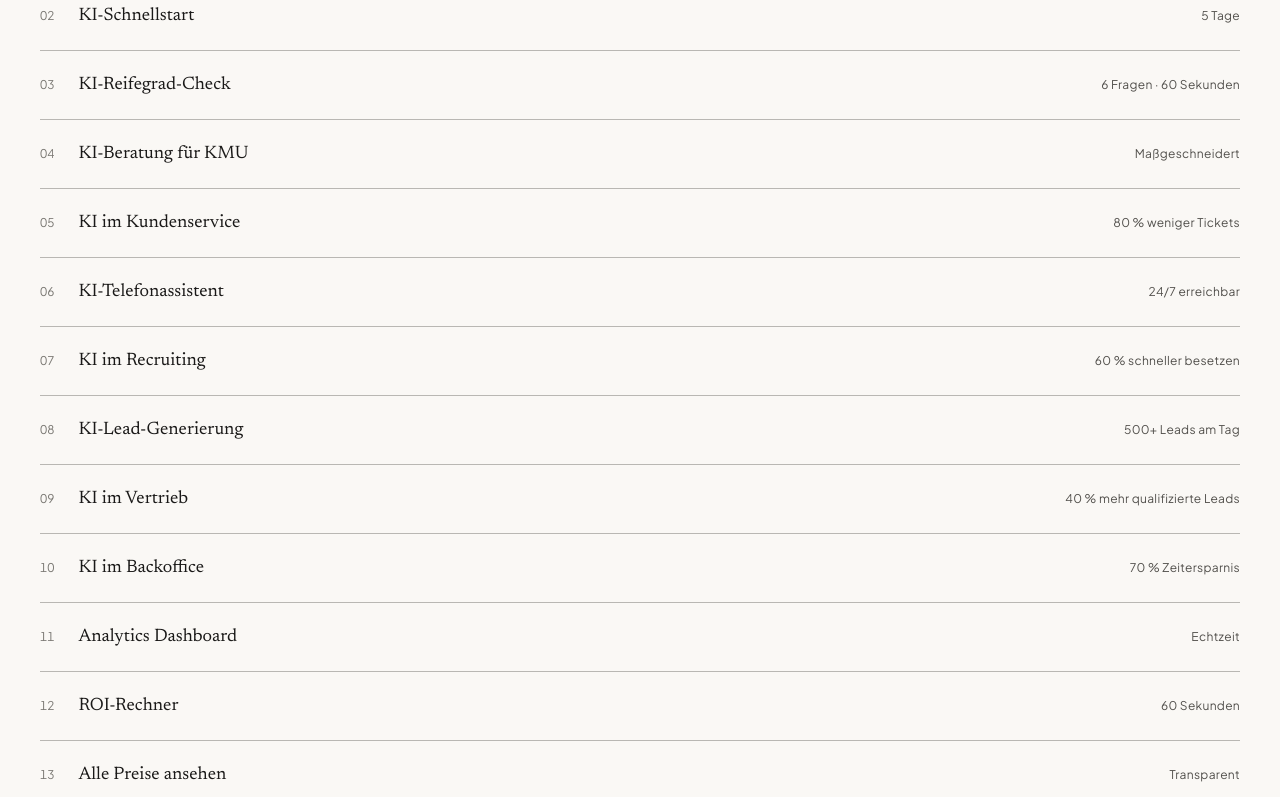
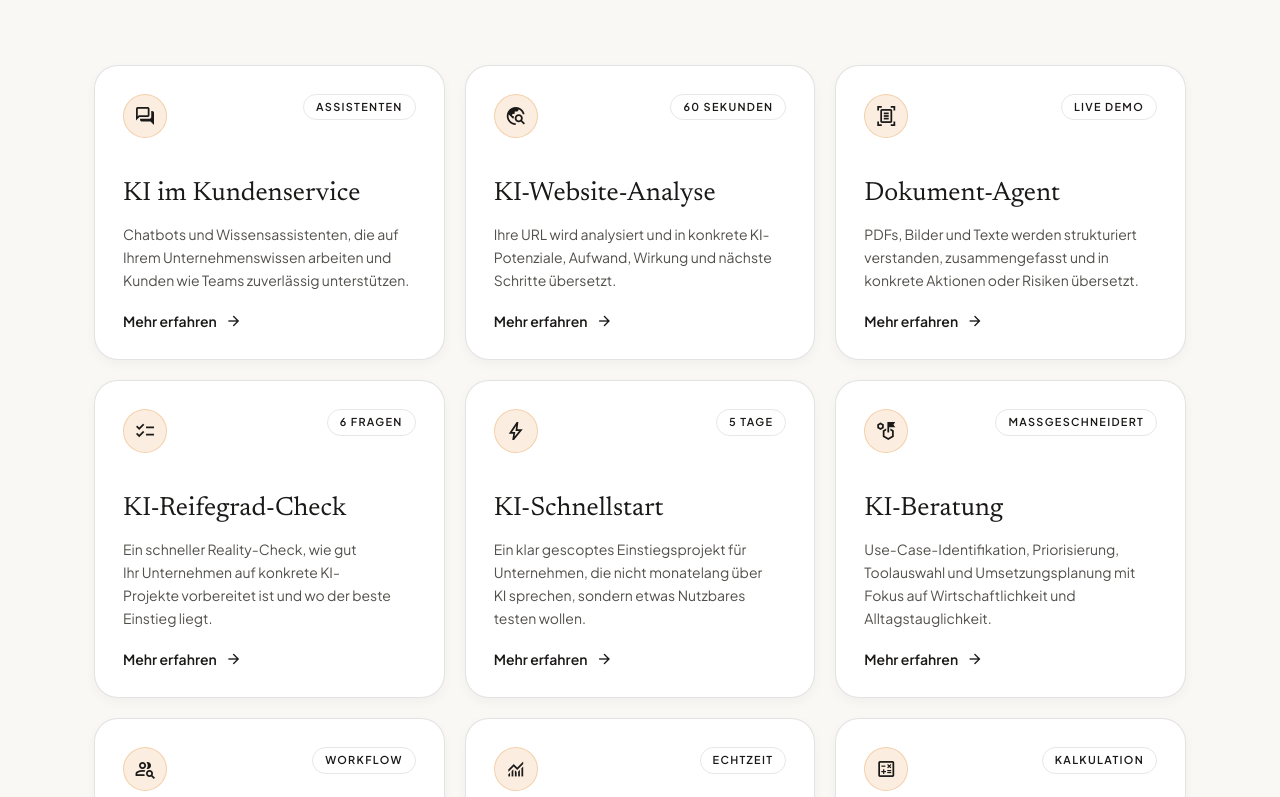
Before and after one commit to igoingtodevx/Ainzigartig-Draft, a React (Vite) app: page / in a window 1280 px wide. Shown: the part 2923-3720 px from the top of the page. Built offline with nearby package versions, Linux system fonts and the light colour scheme; no server answers.

Commit message:
style: rebuild services as Marvin-style use case grid

```diff
--- a/components/Services.tsx
+++ b/components/Services.tsx
@@ -1,181 +1,143 @@
-import React, { useState } from 'react';
+import React from 'react';
+import { Link } from 'react-router-dom';
 
 interface ServiceItem {
   title: string;
-  metric: string;
+  eyebrow: string;
   description: string;
-  href: string;
+  to: string;
+  icon: string;
 }
 
 const services: ServiceItem[] = [
   {
+    title: 'KI im Kundenservice',
+    eyebrow: 'Assistenten',
+    description: 'Chatbots und Wissensassistenten, die auf Ihrem Unternehmenswissen arbeiten und Kunden wie Teams zuverlässig unterstützen.',
+    to: '/ki-kundenservice',
+    icon: 'forum',
+  },
+  {
     title: 'KI-Website-Analyse',
-    metric: 'Kostenlos · 60 Sekunden',
-    description:
-      'Geben Sie Ihre URL ein — KI analysiert Ihre Website und zeigt konkrete Einsparpotenziale. Sofort, ohne Anmeldung.',
-    href: '#/ki-analyse',
+    eyebrow: '60 Sekunden',
+    description: 'Ihre URL wird analysiert und in konkrete KI-Potenziale, Aufwand, Wirkung und nächste Schritte übersetzt.',
+    to: '/ki-analyse',
+    icon: 'travel_explore',
+  },
+  {
+    title: 'Dokument-Agent',
+    eyebrow: 'Live Demo',
+    description: 'PDFs, Bilder und Texte werden strukturiert verstanden, zusammengefasst und in konkrete Aktionen oder Risiken übersetzt.',
+    to: '/live-demo',
+    icon: 'document_scanner',
+  },
+  {
+    title: 'KI-Reifegrad-Check',
+    eyebrow: '6 Fragen',
+    description: 'Ein schneller Reality-Check, wie gut Ihr Unternehmen auf konkrete KI-Projekte vorbereitet ist und wo der beste Einstieg liegt.',
+    to: '/ki-audit',
+    icon: 'checklist',
   },
   {
     title: 'KI-Schnellstart',
-    metric: '5 Tage',
-    description:
-      'Ihr erster KI-Assistent in 5 Tagen. Fester Preis, klarer Scope, kein Risiko. Perfekt als Einstieg.',
-    href: '#/ki-schnellstart',
+    eyebrow: '5 Tage',
+    description: 'Ein klar gescoptes Einstiegsprojekt für Unternehmen, die nicht monatelang über KI sprechen, sondern etwas Nutzbares testen wollen.',
+    to: '/ki-schnellstart',
+    icon: 'bolt',
   },
   {
-    title: 'KI-Reifegrad-Check',
-    metric: '6 Fragen · 60 Sekunden',
-    description:
-      'Kostenloser Check: Wie reif ist Ihr Unternehmen für KI? Am Ende gibt es eine klare Empfehlung.',
-    href: '#/ki-audit',
-  },
-  {
-    title: 'KI-Beratung für KMU',
-    metric: 'Maßgeschneidert',
-    description:
-      'Wir stehen als Experten an Ihrer Seite und identifizieren Anwendungsfälle, die sich im Alltag bezahlt machen — praxisnah, DSGVO-konform, ohne Buzzwords.',
-    href: '#/ki-beratung',
-  },
-  {
-    title: 'KI im Kundenservice',
-    metric: '80 % weniger Tickets',
-    description:
-      'Chatbots, die Ihr Unternehmen kennen. Trainiert auf Ihre Daten, nicht auf generisches Wissen. Ihr Team kümmert sich um die Fälle, die wirklich Aufmerksamkeit brauchen.',
-    href: '#/ki-kundenservice',
-  },
-  {
-    title: 'KI-Telefonassistent',
-    metric: '24/7 erreichbar',
-    description:
-      'Nimmt Anrufe entgegen, beantwortet Standardfragen, leitet weiter wenn nötig. Kein Warteschleifenmusik-Erlebnis mehr für Ihre Kunden.',
-    href: '#',
+    title: 'KI-Beratung',
+    eyebrow: 'Maßgeschneidert',
+    description: 'Use-Case-Identifikation, Priorisierung, Toolauswahl und Umsetzungsplanung mit Fokus auf Wirtschaftlichkeit und Alltagstauglichkeit.',
+    to: '/ki-beratung',
+    icon: 'strategy',
   },
   {
     title: 'KI im Recruiting',
-    metric: '60 % schneller besetzen',
-    description:
-      'Automatisches CV-Screening und Matching — auf Basis Ihrer Kriterien, nicht auf Basis von Keywords. Die Entscheidung bleibt bei Ihnen.',
-    href: '#/ki-recruiting',
-  },
-  {
-    title: 'KI-Lead-Generierung',
-    metric: '500+ Leads am Tag',
-    description:
-      'Automatische Identifikation von Zielunternehmen mit personalisierter Erstansprache. Ihr Vertrieb spricht nur noch mit Interessenten.',
-    href: '#',
-  },
-  {
-    title: 'KI im Vertrieb',
-    metric: '40 % mehr qualifizierte Leads',
-    description:
-      'Lead-Qualifizierung, Priorisierung und automatisierte Follow-ups — damit kein Kontakt mehr durch das Raster fällt.',
-    href: '#',
-  },
-  {
-    title: 'KI im Backoffice',
-    metric: '70 % Zeitersparnis',
-    description:
-      'E-Mails, Dokumente, Rechnungen — automatisch verarbeitet und zugeordnet. Ihr Team arbeitet an Ergebnissen statt an Verwaltung.',
-    href: '#',
+    eyebrow: 'Workflow',
+    description: 'Unterstützung bei Screening, Matching und wiederkehrenden Recruiting-Aufgaben — nachvollziehbar und mit Entscheidung beim Menschen.',
+    to: '/ki-recruiting',
+    icon: 'group_search',
   },
   {
     title: 'Analytics Dashboard',
-    metric: 'Echtzeit',
-    description:
-      'Alle relevanten KPIs an einem Ort. Mit KI-Analysen, die nicht nur zeigen was passiert, sondern warum.',
-    href: '#/analytics-dashboard',
+    eyebrow: 'Echtzeit',
+    description: 'KPIs an einem Ort, ergänzt um KI-gestützte Einordnung und verständliche Hinweise auf Auffälligkeiten und Entwicklungen.',
+    to: '/analytics-dashboard',
+    icon: 'monitoring',
   },
   {
     title: 'ROI-Rechner',
-    metric: '60 Sekunden',
-    description:
-      'Wie viel Geld und Zeit spart KI in Ihrer Branche konkret? Branchen-spezifische Schätzung mit nachvollziehbarer Methodik. Keine Eingabe verlässt den Browser.',
-    href: '#/roi-rechner',
-  },
-  {
-    title: 'Alle Preise ansehen',
-    metric: 'Transparent',
-    description:
-      'Alle Services mit Preisen, Paketen und was jeweils enthalten ist. Kein Versteck.',
-    href: '#/preise',
+    eyebrow: 'Kalkulation',
+    description: 'Eine nachvollziehbare erste Schätzung, wo Automatisierung und KI in Ihrer Branche Zeit und Kosten reduzieren können.',
+    to: '/roi-rechner',
+    icon: 'calculate',
   },
 ];
 
-const ServiceRow: React.FC<{
-  item: ServiceItem;
-  index: number;
-  isOpen: boolean;
-  onToggle: () => void;
-}> = ({ item, index, isOpen, onToggle }) => {
-  const num = String(index + 1).padStart(2, '0');
+const additional = ['Telefonassistenten', 'Lead-Generierung', 'Vertriebsautomatisierung', 'Backoffice-Automation'];
 
-  return (
-    <div className="border-t border-faint/50 group">
-      <button
-        onClick={onToggle}
-        className="w-full flex items-baseline justify-between py-5 px-0 text-left cursor-pointer"
+export const Services: React.FC = () => (
+  <section id="services" className="py-24 md:py-32 bg-base scroll-mt-24">
+    <div className="max-w-[1140px] mx-auto px-6">
+      <header className="max-w-3xl mx-auto text-center mb-14 md:mb-16">
+        <p className="text-xs uppercase tracking-[0.14em] font-semibold text-light mb-3">Was wir bauen</p>
+        <h2 className="font-editorial text-[clamp(2.4rem,5vw,3.6rem)] leading-[1.05] tracking-[-0.025em] text-ink font-normal">
+          Use Cases, die im Alltag funktionieren
+        </h2>
+        <p className="text-base md:text-lg text-muted mt-4 leading-relaxed">
+          Nicht „KI um der KI willen“, sondern konkrete Lösungen für wiederkehrende Arbeit, Kundenkontakt, Wissen und Entscheidungen.
+        </p>
+      </header>
+
+      <div className="grid md:grid-cols-2 lg:grid-cols-3 gap-5">
+        {services.map((service) => (
+          <Link
+            key={service.title}
+            to={service.to}
+            className="brand-card group min-h-[285px] p-6 md:p-7 flex flex-col bg-surface"
           >
-        <div className="flex items-baseline gap-4 md:gap-6">
-          <span
-            className="text-xs text-faint font-body tabular-nums transition-transform duration-300 group-hover:-translate-x-1"
-          >
-            {num}
+            <div className="flex items-start justify-between gap-4 mb-10">
+              <span className="w-11 h-11 rounded-full bg-accent/20 border border-accent/45 flex items-center justify-center text-ink">
+                <span className="material-symbols-outlined text-[22px]" aria-hidden="true">{service.icon}</span>
               </span>
-          <span className="text-base md:text-lg text-ink font-editorial leading-snug">
-            {item.title}
+              <span className="text-[0.68rem] uppercase tracking-[0.12em] font-semibold text-light border border-ink/10 rounded-full px-3 py-1">
+                {service.eyebrow}
               </span>
             </div>
-        <span className="text-xs text-muted font-body tracking-wide hidden sm:block">
-          {item.metric}
-        </span>
-      </button>
 
-      <div
-        className={`overflow-hidden transition-all duration-500 ease-[cubic-bezier(0.22,1,0.36,1)] ${
-          isOpen ? 'max-h-48 opacity-100 pb-6' : 'max-h-0 opacity-0'
-        }`}
-      >
-        <div className="pl-8 md:pl-14 pr-4 md:pr-32">
-          <p className="text-sm text-muted font-body leading-relaxed max-w-xl">
-            {item.description}
-          </p>
-          {item.href !== '#' && (
-            <a
-              href={item.href}
-              className="inline-block mt-3 text-xs text-accent font-body underline decoration-1 underline-offset-4 hover:decoration-2 transition-all duration-200"
-            >
-              Details lesen
-            </a>
-          )}
+            <div className="mt-auto">
+              <h3 className="font-editorial text-[1.65rem] leading-tight text-ink mb-3">{service.title}</h3>
+              <p className="text-sm leading-relaxed text-muted">{service.description}</p>
+              <div className="mt-5 flex items-center gap-2 text-sm font-semibold text-ink">
+                Mehr erfahren
+                <span className="material-symbols-outlined text-[18px] transition-transform duration-300 group-hover:translate-x-1" aria-hidden="true">arrow_forward</span>
               </div>
             </div>
+          </Link>
+        ))}
       </div>
-  );
-};
 
-export const Services: React.FC = () => {
-  const [openIndex, setOpenIndex] = useState<number | null>(null);
+      <div className="mt-10 md:mt-12 border-t border-ink/10 pt-8 flex flex-col md:flex-row md:items-center justify-between gap-5">
+        <div>
+          <p className="font-editorial text-xl text-ink">Weitere typische Automatisierungsfelder</p>
+          <p className="text-sm text-muted mt-1">Wir sind nicht auf diese Beispiele beschränkt.</p>
+        </div>
+        <div className="flex flex-wrap gap-2">
+          {additional.map((item) => (
+            <span key={item} className="rounded-full border border-ink/15 bg-surface/70 px-3.5 py-2 text-xs font-medium text-muted">
+              {item}
+            </span>
+          ))}
+        </div>
+      </div>
 
-  return (
-    <section id="services" className="py-16u px-6 md:px-8">
-      <div className="max-w-[1200px] mx-auto">
-        <h2 className="font-editorial text-2xl md:text-3xl text-ink mb-12u">
-          Was wir tun
-        </h2>
-
-        <div>
-          {services.map((item, i) => (
-            <ServiceRow
-              key={item.title}
-              item={item}
-              index={i}
-              isOpen={openIndex === i}
-              onToggle={() => setOpenIndex(openIndex === i ? null : i)}
-            />
-          ))}
-          <div className="border-t border-faint/50" />
+      <div className="mt-8 text-center">
+        <Link to="/preise" className="inline-flex items-center gap-2 text-sm font-semibold text-ink hover:text-accent-hover transition-colors">
+          Leistungen & Preise ansehen
+          <span className="material-symbols-outlined text-[18px]" aria-hidden="true">arrow_forward</span>
+        </Link>
       </div>
     </div>
   </section>
 );
-};
```
Lines whose indentation alone changed are shown as unchanged.
